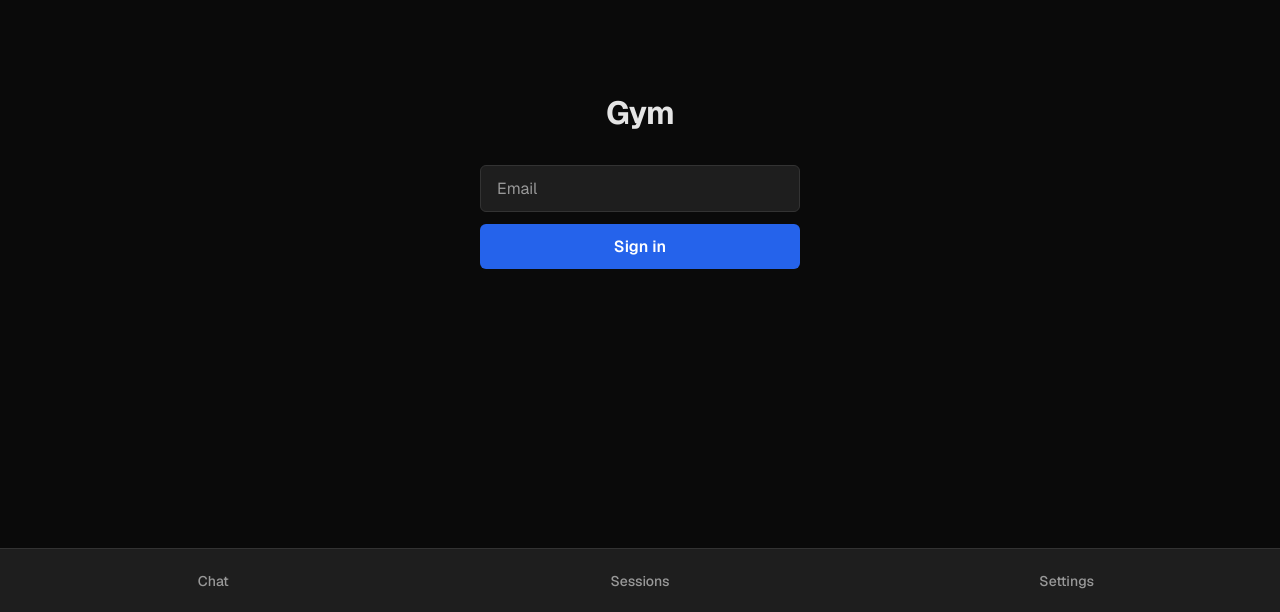
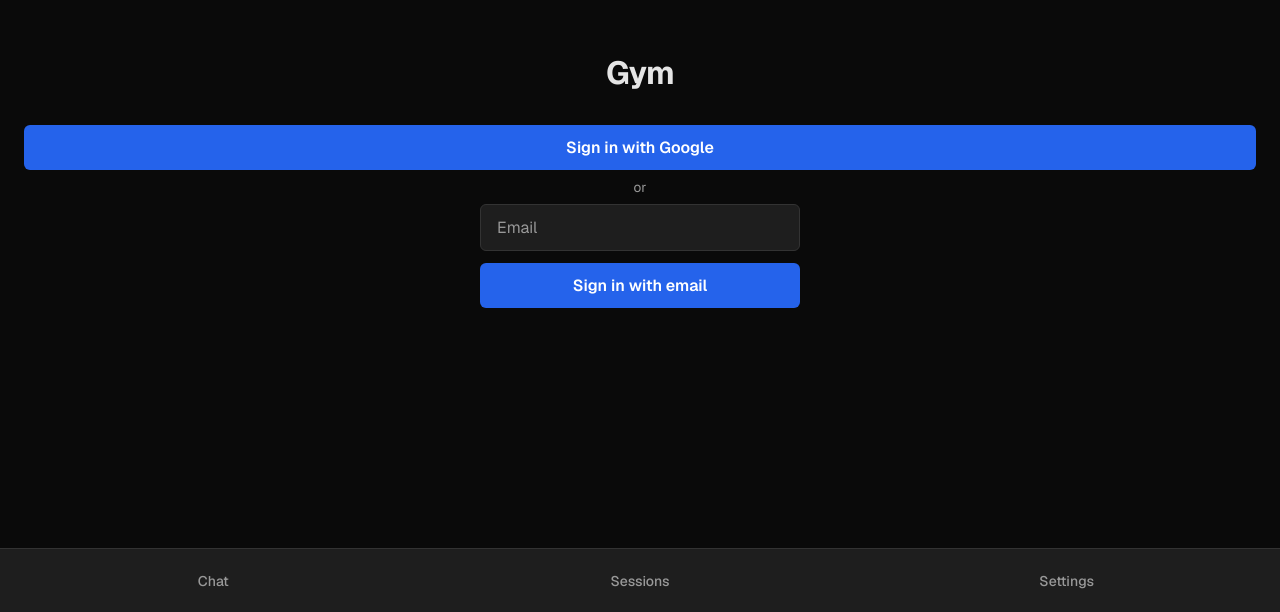
Before and after one commit to marvinbarretto/gym, a Next.js app: page /login in a window 1280 px wide. Shown: the part 188-800 px from the top of the page. Built offline with nearby package versions, Linux system fonts and the light colour scheme; no server answers.

Commit message:
feat: add Google OAuth login option

```diff
--- a/src/app/login/page.module.scss
+++ b/src/app/login/page.module.scss
@@ -72,6 +72,13 @@
   text-align: center;
 }
 
+.divider {
+  color: var(--color-muted);
+  font-size: 0.85rem;
+  text-align: center;
+  margin: 0.5rem 0;
+}
+
 .error {
   color: #ef4444;
   font-size: 0.875rem;
--- a/src/app/login/page.tsx
+++ b/src/app/login/page.tsx
@@ -24,6 +24,15 @@ export default function LoginPage() {
     }
   }
 
+  async function handleGoogle() {
+    setError(null)
+    const { error } = await supabase.auth.signInWithOAuth({
+      provider: 'google',
+      options: { redirectTo: `${window.location.origin}/auth/callback` },
+    })
+    if (error) setError(error.message)
+  }
+
   if (sent) {
     return (
       <div className={styles.container}>
@@ -35,6 +44,8 @@ export default function LoginPage() {
   return (
     <div className={styles.container}>
       <h1 className={styles.title}>Gym</h1>
+      <button onClick={handleGoogle} className={styles.button}>Sign in with Google</button>
+      <div className={styles.divider}>or</div>
       <form onSubmit={handleLogin} className={styles.form}>
         <input
           type="email"
@@ -44,7 +55,7 @@ export default function LoginPage() {
           onChange={(e) => setEmail(e.target.value)}
           required
         />
-        <button type="submit" className={styles.button}>Sign in</button>
+        <button type="submit" className={styles.button}>Sign in with email</button>
         {error && <p className={styles.error}>{error}</p>}
       </form>
     </div>
```
